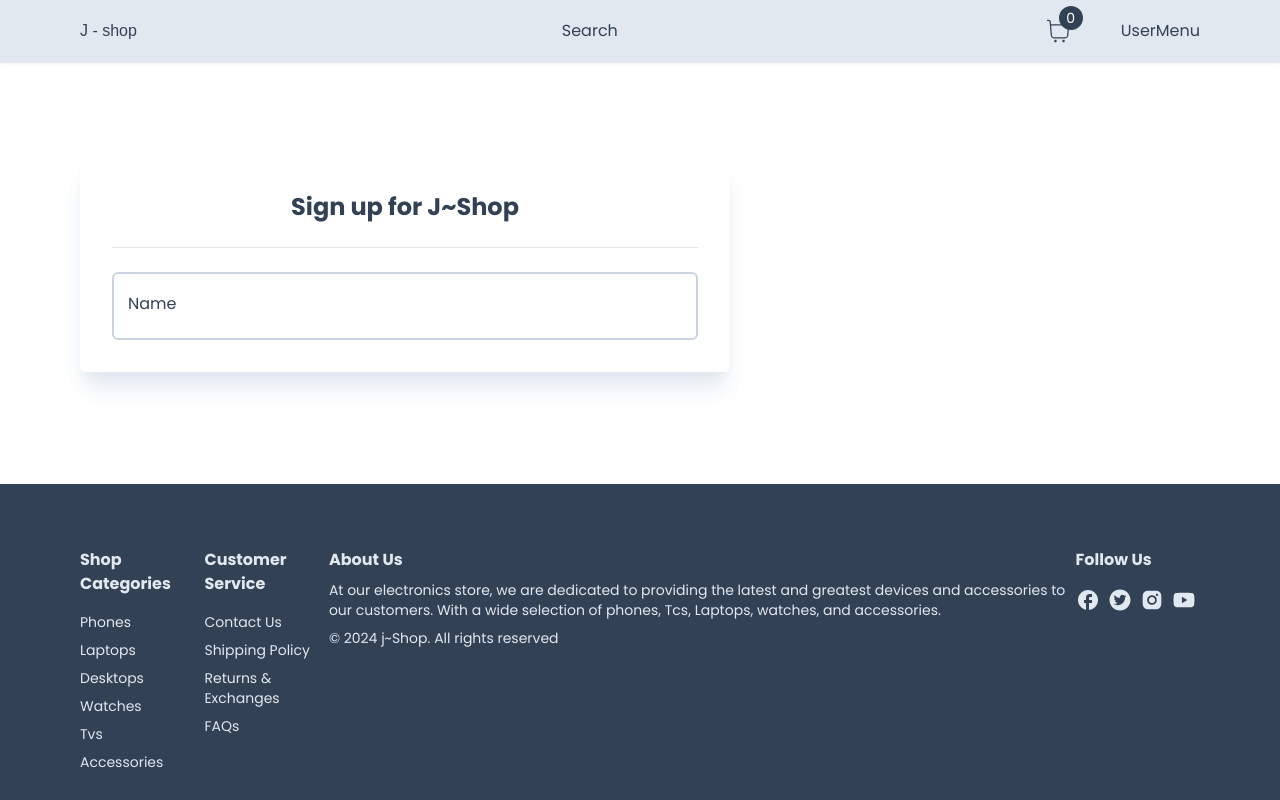
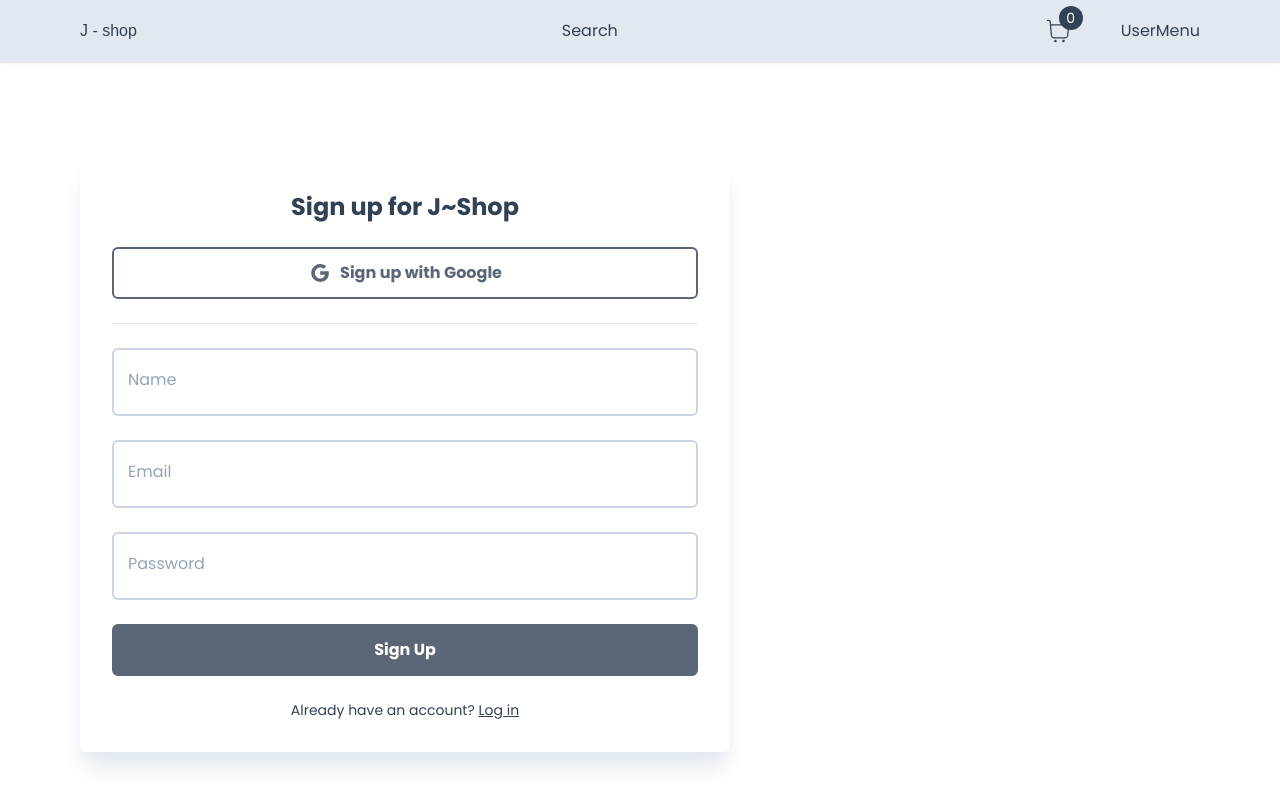
Before and after one commit to capstone-project-j/e-commerce, a Next.js app in the folder my-app/: page /register in a window 1280 px wide. Shown: the top 800 px of the page. Built offline with nearby package versions, Linux system fonts and the light colour scheme; a web font is replaced by a local one.

Commit message:
sign up page mostly done

```diff
--- a/my-app/app/components/inputs/input.tsx
+++ b/my-app/app/components/inputs/input.tsx
@@ -46,7 +46,7 @@
       ${errors[id] ? 'focus: border-rose-400' : 'border-slate-300'}
       `
             } />
-        <label htmlFor={id} className="absolute
+        <label htmlFor={id} className={`absolute
         cursor-text
         text-md
         duration-150
@@ -60,7 +60,8 @@
         peer-placeholder-shown:translate-y-0
         peer-focus:scale-75
         peer-focus:-translate-y-4
-        "
+        ${errors[id] ? 'text-rose-500' : 'text-slate-400'}
+        `}
         >{label}</label>
 
     </div>
--- a/my-app/app/register/RegisterForm.tsx
+++ b/my-app/app/register/RegisterForm.tsx
@@ -4,6 +4,9 @@
 import Heading from "../components/Heading";
 import Input from "../components/inputs/input";
 import { FieldValues, SubmitHandler, useForm } from "react-hook-form"
+import Button from "../components/Button";
+import Link from "next/link";
+import { AiOutlineGoogle } from "react-icons/ai";
 
 
 const RegisterForm = () => {
@@ -18,9 +21,21 @@
         }
     })
 
+    const onSubmit: SubmitHandler<FieldValues> = (data) => {
+        setIsLoading(true)
+        console.log(data)
+    }
+
     return (
         <>
             <Heading title="Sign up for J~Shop" />
+            <Button
+                outline
+                label="Sign up with Google"
+                icon={AiOutlineGoogle}
+                onClick={() => { }}
+
+            />
             <hr className="bg-slate-300 w-full h-px" />
             <Input
                 id="name"
@@ -30,6 +45,29 @@
                 errors={errors}
                 required
             />
+            <Input
+                id="email"
+                label="Email"
+                disabled={isLoading}
+                register={register}
+                errors={errors}
+                required
+            />
+            <Input
+                id="password"
+                label="Password"
+                disabled={isLoading}
+                register={register}
+                errors={errors}
+                required
+                type="password"
+            />
+            <Button label={isLoading ? "Loading" : 'Sign Up'} onClick={handleSubmit(onSubmit)} />
+            <p className="text-sm">
+                Already have an account? <Link className="underline" href='/login'>
+                    Log in
+                </Link>
+            </p>
         </>
     );
 }
```
